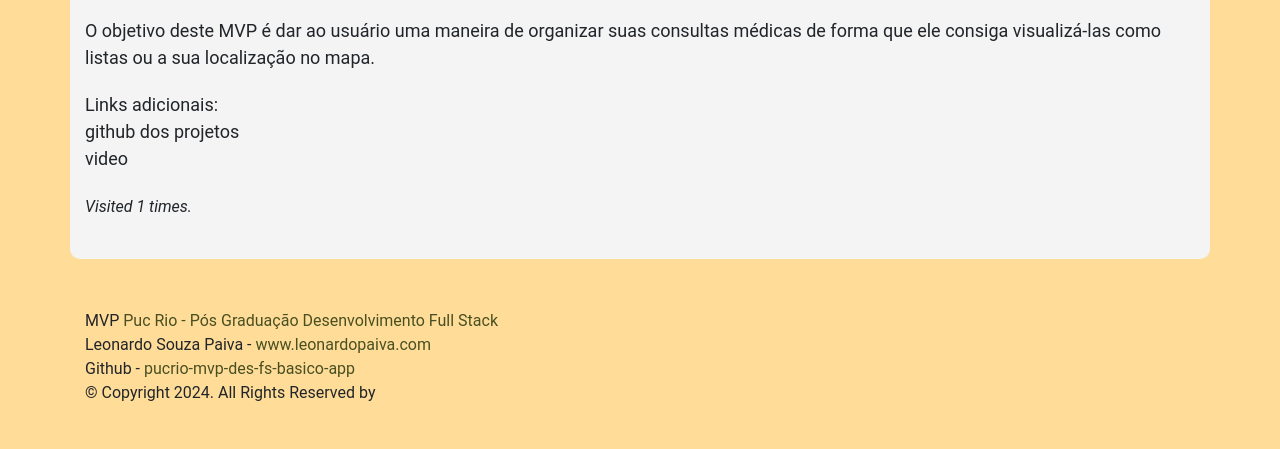
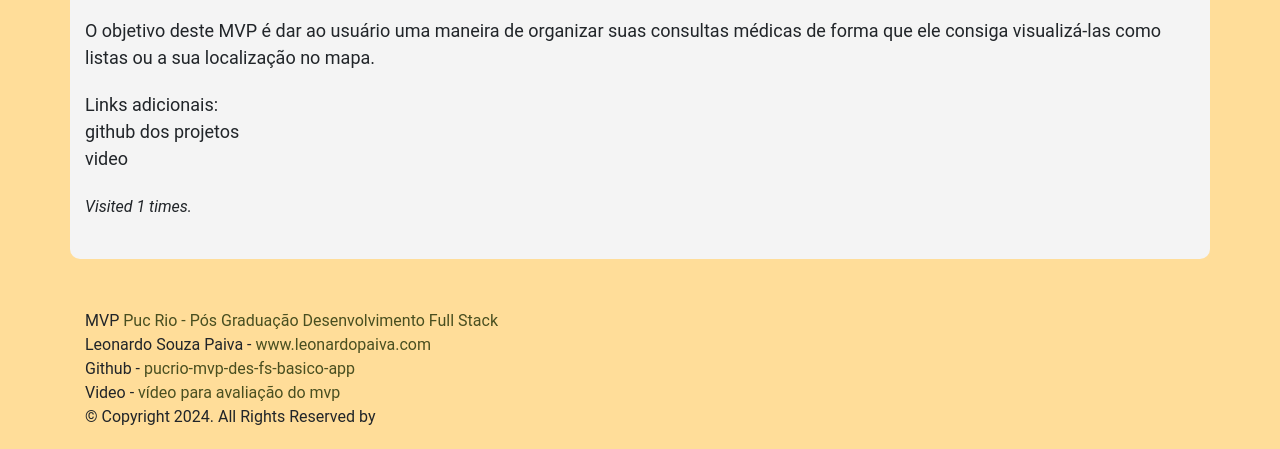
Before and after one commit to leonardopaiva/pucrio-mvp-des-fs-basico-app, a plain HTML site: page index.html in a window 1280 px wide. Shown: the part 390-839 px from the top of the page. Before the commit the page ends 815 px from the top, so only its background shows below. Drawn offline with Linux system fonts and the light colour scheme; some packages are replaced by stand-ins of ours.

Commit message:
some readme adjustment

```diff
--- a/index.html
+++ b/index.html
@@ -79,6 +79,7 @@
                     <div>MVP <a href="https://especializacao.ccec.puc-rio.br/especializacao/desenvolvimento-full-stack" target="_blank">Puc Rio - Pós Graduação Desenvolvimento Full Stack</a></div>
                     <div>Leonardo Souza Paiva - <a href="https://leonardopaiva.com" target="_blank">www.leonardopaiva.com</a></div>
                     <div>Github - <a href="https://github.com/leonardopaiva/pucrio-mvp-des-fs-basico-app" target="_blank">pucrio-mvp-des-fs-basico-app</a></div>
+                    <div>Video - <a href="https://www.youtube.com/watch?v=J7gtelhYxxo" target="_blank">vídeo para avaliação do mvp</a></div>
                     <div>© Copyright 2024. All Rights Reserved by </div>
                 </div>
             </div>
```
Also changed, not shown: 1 other file.
